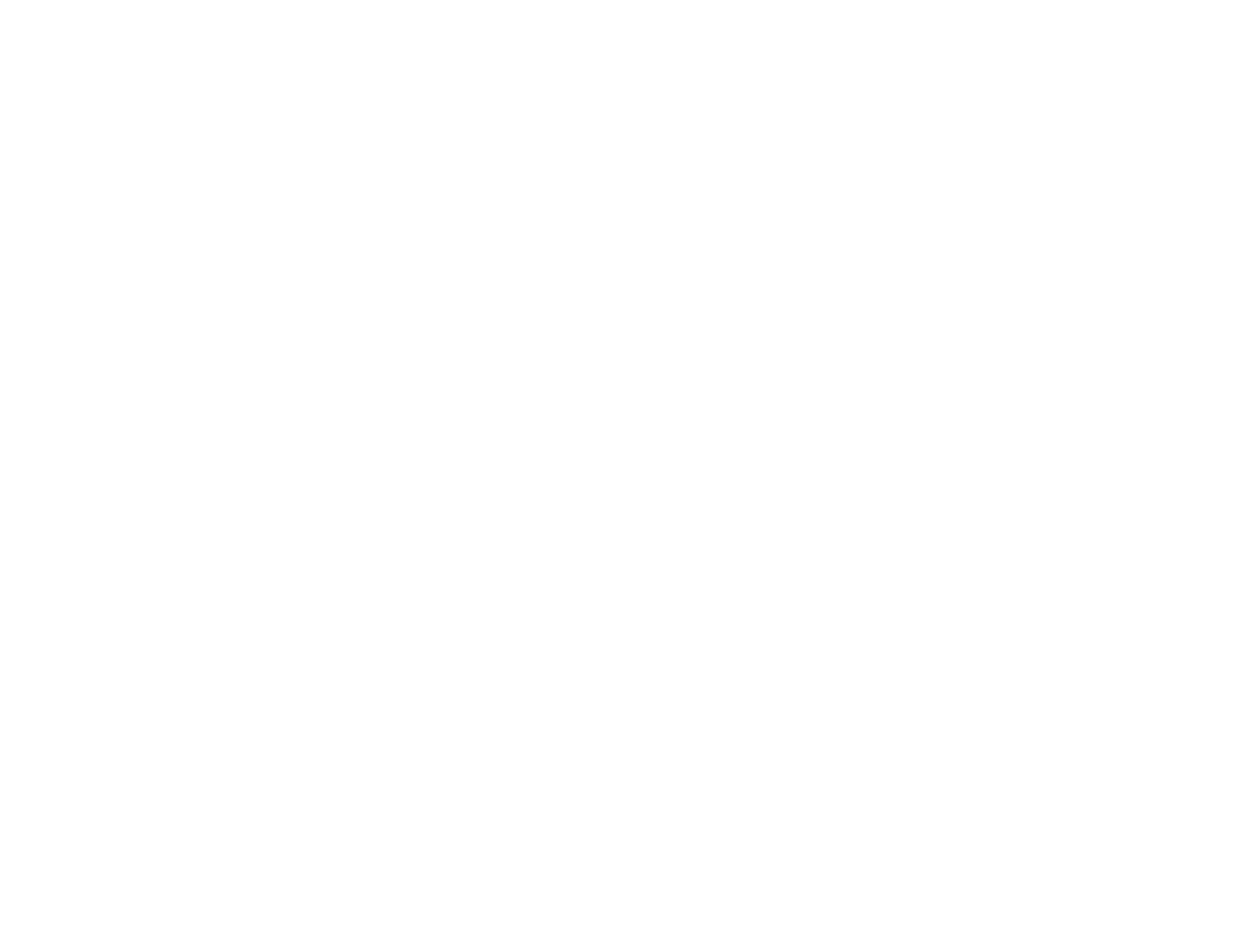
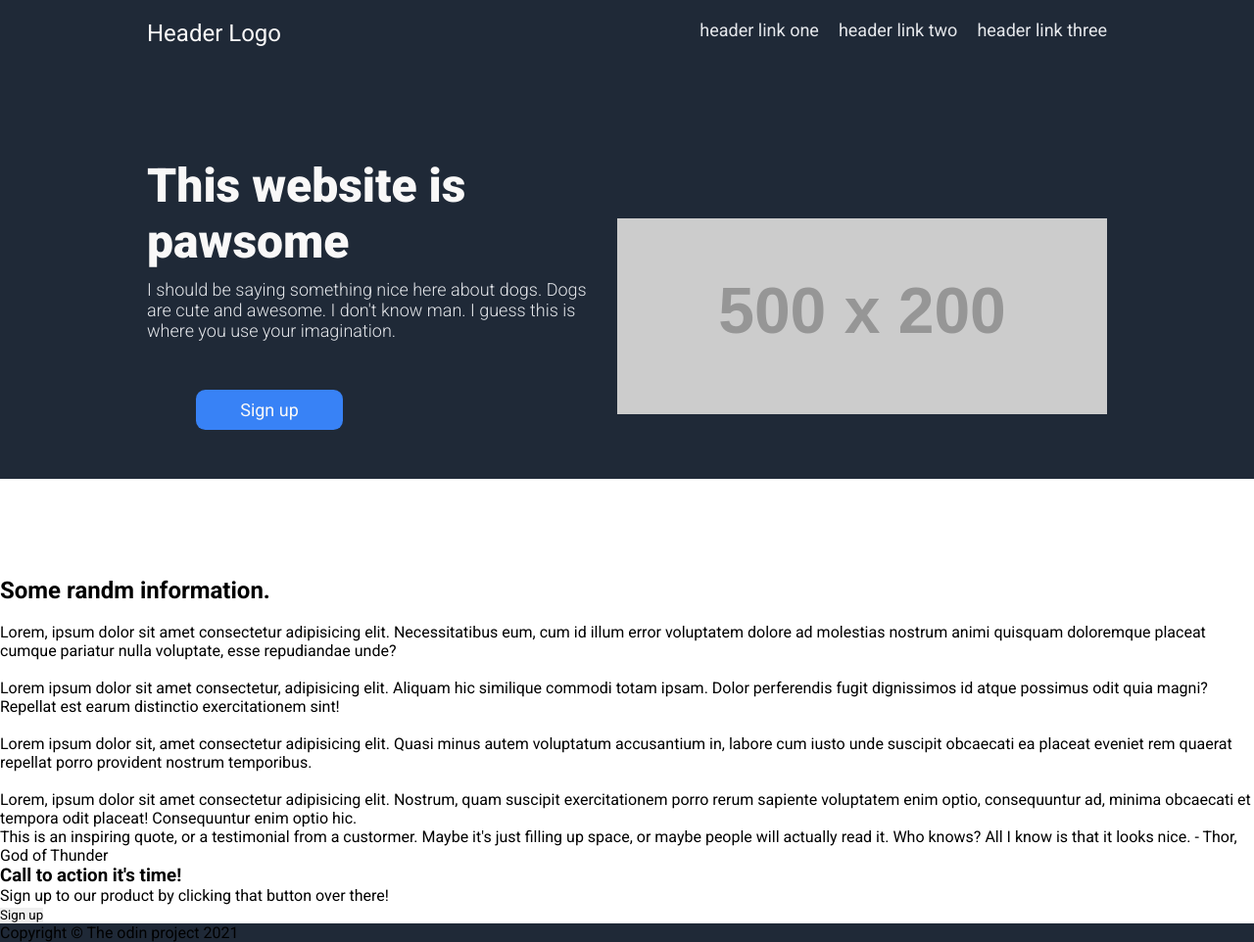
Before and after one commit to Lee-Ann2/Personal-Projects, a plain HTML site: page Landing-Page/index.html in a window 1280 px wide. Shown: the whole page at 98% size. Before the commit the page ends 800 px from the top, so only its background shows below. Drawn offline with Linux system fonts and the light colour scheme; placeholder pictures from the web are drawn by us; a web font is replaced by a local one.

Commit message:
Done with the Hero seection

```diff
--- a/Cats/styles.css
+++ b/Cats/styles.css
@@ -231,6 +231,3 @@ label {
     box-shadow: 1px 1px 9px 3px rgb(123, 168, 179);
     font-size: 1.2em;
 }
-@media screen (max-width: 860px) {
-
-}
--- a/Landing-Page/index.html
+++ b/Landing-Page/index.html
@@ -0,0 +1,75 @@
+<!DOCTYPE html>
+<html lang="en">
+<head>
+    <meta charset="UTF-8">
+    <meta name="viewport" content="width=device-width, initial-scale=1.0">
+    <link rel="stylesheet" href="styles.css">
+    <title>Landing Page</title>
+</head>
+<body>
+    <div class="containerOne">
+        <div class="header">
+            <div class="logo">
+                <p>Header Logo</p>
+            </div>
+            <div class="navlinks">
+                <div class="navbar">
+                    <ul class="nav">
+                        <li><a href="">header link one</a></li>
+                        <li><a href="">header link two</a></li>
+                        <li><a href="">header link three</a></li>
+                    </ul>
+                </div>
+            </div>
+        </div>
+        <div class="main">
+            <div class="paragraph">
+                <h1>This website is pawsome</h1>
+                <p class="hero">I should be saying something nice here about dogs. Dogs are cute and awesome. I don't know man. I guess this is where you use your imagination.</p>
+                <button class="buhteen">Sign up</button>
+            </div>
+            <div class="image"><img src="https://fakeimg.pl/500x200?text=Image&font=bebas" alt=""></div>
+        </div>
+    </div>
+    <div class="containerTwo">
+        <h2>Some randm information.</h2>
+        <div class="row">
+            <div class="div1">
+                <img src="" alt="">
+                <p>Lorem, ipsum dolor sit amet consectetur adipisicing elit. Necessitatibus eum, cum id illum error voluptatem dolore ad molestias nostrum animi quisquam doloremque placeat cumque pariatur nulla voluptate, esse repudiandae unde?</p>
+            </div>
+            <div class="div2">
+                <img src="" alt="">
+                <p>Lorem ipsum dolor sit amet consectetur, adipisicing elit. Aliquam hic similique commodi totam ipsam. Dolor perferendis fugit dignissimos id atque possimus odit quia magni? Repellat est earum distinctio exercitationem sint!</p>
+            </div>
+            <div class="div3">
+                <img src="" alt="">
+                <p>Lorem ipsum dolor sit, amet consectetur adipisicing elit. Quasi minus autem voluptatum accusantium in, labore cum iusto unde suscipit obcaecati ea placeat eveniet rem quaerat repellat porro provident nostrum temporibus.</p>
+            </div>
+            <div class="div4">
+                <img src="" alt="">
+                <p>Lorem, ipsum dolor sit amet consectetur adipisicing elit. Nostrum, quam suscipit exercitationem porro rerum sapiente voluptatem enim optio, consequuntur ad, minima obcaecati et tempora odit placeat! Consequuntur enim optio hic.</p>
+            </div>
+        </div>
+    </div>
+    <div class="containerThree">
+        <div class="note">
+            <p>This is an inspiring quote, or a testimonial from a custormer. Maybe it's just filling up space, or maybe people will actually read it. Who knows? All I know is that it looks nice. <span>- Thor, God of Thunder</span></p>
+        </div>
+    </div>
+    <div class="containerFour">
+        <div class="signin">
+            <div class="text">
+                <h3>Call to action it's time!</h3>
+                <p>Sign up to our product by clicking that button over there!</p>
+            </div>
+            <div class="btn">
+                <button>Sign up</button>
+            </div>
+        </div>
+    </div>
+    <footer>
+        <p>Copyright &copy; The odin project 2021</p>
+    </footer>
+</body>
+</html>
--- a/Landing-Page/styles.css
+++ b/Landing-Page/styles.css
@@ -0,0 +1,65 @@
+@import url('https://fonts.googleapis.com/css2?family=Inter:ital,opsz,wght@0,14..32,100..900;1,14..32,100..900&family=Manrope:wght@200..800&family=Montserrat:ital,wght@0,100..900;1,100..900&family=Open+Sans:ital,wght@0,300..800;1,300..800&family=Playfair+Display:ital,wght@0,400..900;1,400..900&family=Poppins:ital,wght@0,100;0,200;0,300;0,400;0,500;0,600;0,700;0,800;0,900;1,100;1,200;1,300;1,400;1,500;1,600;1,700;1,800;1,900&family=Roboto:ital,wght@0,100;0,300;0,400;0,500;0,700;0,900;1,100;1,300;1,400;1,500;1,700;1,900&display=swap');
+* {
+    margin: 0;
+    padding: 0;
+    box-sizing: 0;
+    border: none;
+    list-style: none;
+    font-family: roboto;
+}
+.containerOne, footer {
+    background-color: #1F2937;
+
+}
+.header {
+    display: flex;
+    flex-direction: row;
+    text-align: center;
+    justify-content: space-between;
+}
+.logo p {
+    color: #F9F8F8;
+    font-size: 24px;
+    position: absolute;
+    margin: 20px 150px;
+}
+.navlinks ul  {
+    display: flex;
+    flex-direction: row;
+    align-items: center;
+    text-align: justify;
+    padding: 20px 150px;
+    gap: 20px;
+}
+li a {
+    align-items: center;
+    text-decoration: none;
+    font-size: 18px;
+    color: #E5E7EB;
+}
+.main {
+    display: flex;
+    align-items: center;
+    margin: 100px 150px;
+    gap: 20px;
+}
+h1 {
+    font-size: 48px;
+    font-weight: 900;
+    color: #F9F8F8;
+}
+.hero {
+    margin-top: 10px;
+    color: #E5E7EB;
+    font-size: 18px;
+    font-weight: 300;
+}
+.buhteen {
+    margin: 50px;
+    width: 150px;
+    padding: 10px;
+    font-size: 18px;
+    border-radius: 0.6rem;
+    background: #3882F6;
+    color: #F9F8F8;
+}
```
Also changed, not shown: Online_Watch/arcane.webp (deleted), Online_Watch/arcane4.jpeg (deleted), Online_Watch/arcane5.jpeg (deleted), 2 other files.
